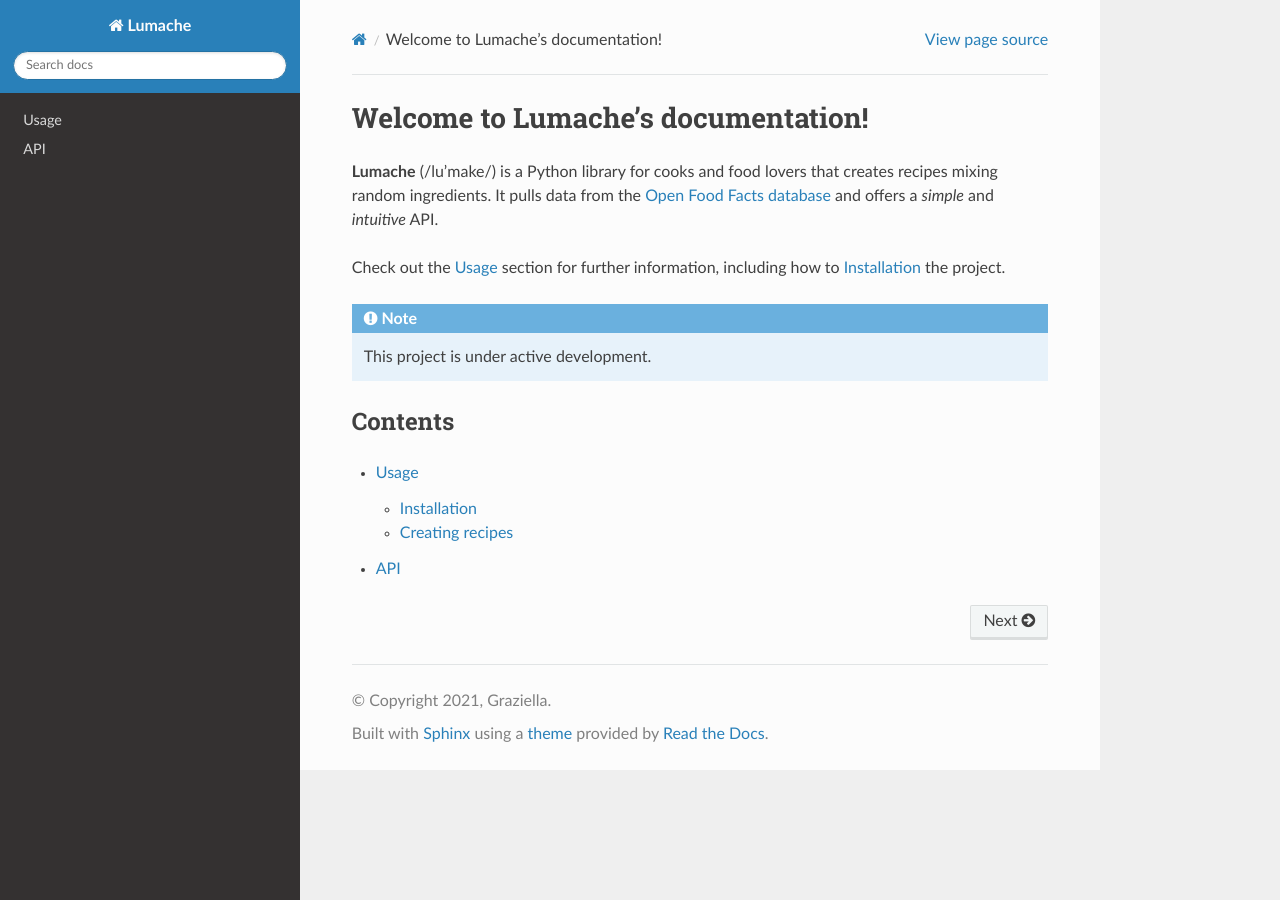
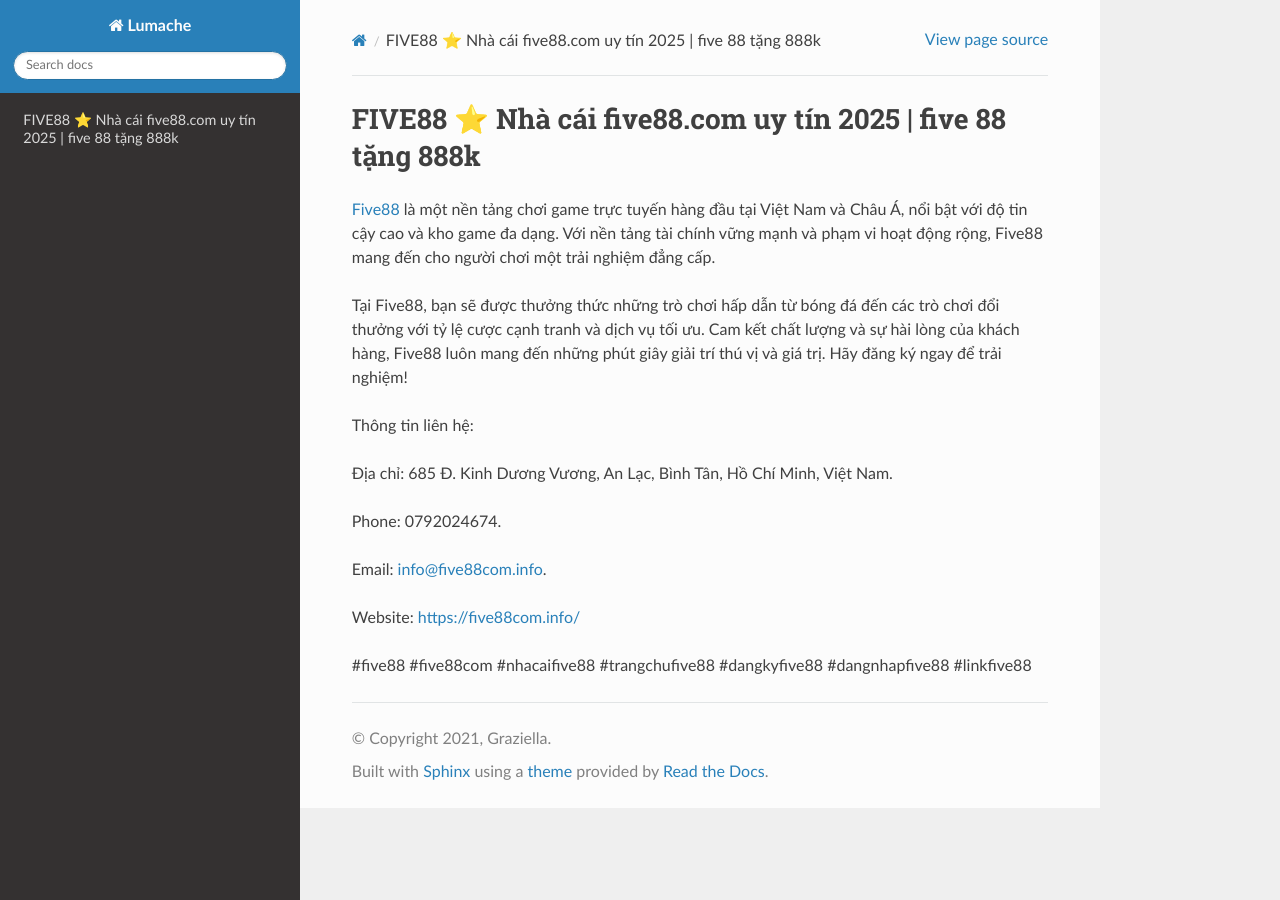
Before and after one commit to lhgwngacmuakm/five88cominfo, a Sphinx documentation site: the page built from docs/source/index.rst, in a window 1280 px wide. Built offline with Sphinx 7.4.7 and the Read the Docs theme 3.1.0, drawn with Linux system fonts in a browser that asks for light colours.

Commit message:
Update index.rst

```diff
--- a/docs/source/index.rst
+++ b/docs/source/index.rst
@@ -1,22 +1,18 @@
-Welcome to Lumache's documentation!
+FIVE88 ⭐️ Nhà cái five88.com uy tín 2025 | five 88 tặng 888k
 ===================================
 
-**Lumache** (/lu'make/) is a Python library for cooks and food lovers
-that creates recipes mixing random ingredients.
-It pulls data from the `Open Food Facts database <https://world.openfoodfacts.org/>`_
-and offers a *simple* and *intuitive* API.
+`Five88 <https://five88com.info/>`_ là một nền tảng chơi game trực tuyến hàng đầu tại Việt Nam và Châu Á, nổi bật với độ tin cậy cao và kho game đa dạng. Với nền tảng tài chính vững mạnh và phạm vi hoạt động rộng, Five88 mang đến cho người chơi một trải nghiệm đẳng cấp.
 
-Check out the :doc:`usage` section for further information, including
-how to :ref:`installation` the project.
+Tại Five88, bạn sẽ được thưởng thức những trò chơi hấp dẫn từ bóng đá đến các trò chơi đổi thưởng với tỷ lệ cược cạnh tranh và dịch vụ tối ưu. Cam kết chất lượng và sự hài lòng của khách hàng, Five88 luôn mang đến những phút giây giải trí thú vị và giá trị. Hãy đăng ký ngay để trải nghiệm!
 
-.. note::
+Thông tin liên hệ:
 
-   This project is under active development.
+Địa chỉ: 685 Đ. Kinh Dương Vương, An Lạc, Bình Tân, Hồ Chí Minh, Việt Nam.
 
-Contents
---------
+Phone: 0792024674.
 
-.. toctree::
+Email: info@five88com.info.
 
-   usage
-   api
+Website: https://five88com.info/
+
+#five88 #five88com #nhacaifive88 #trangchufive88 #dangkyfive88 #dangnhapfive88 #linkfive88
```
